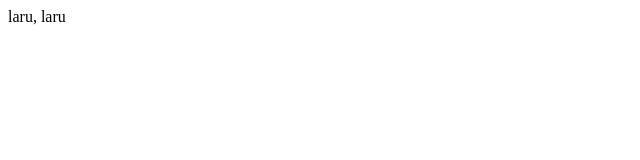
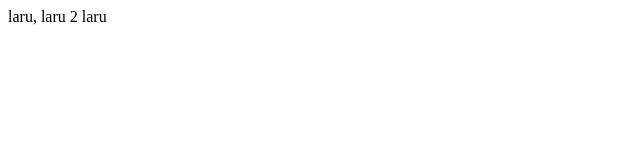
Before and after one commit to Orelvis2012/example-class-09-14, a plain HTML site: page index.html in a window 1280 px wide. Shown: the full height of the page, 0-640 px from the left. Drawn offline with Linux system fonts and the light colour scheme.

Commit message:
2nd laru

```diff
--- a/index.html
+++ b/index.html
@@ -2,4 +2,5 @@
 <head>
 laru, laru
 </head>
+2 laru
 </html>
```
